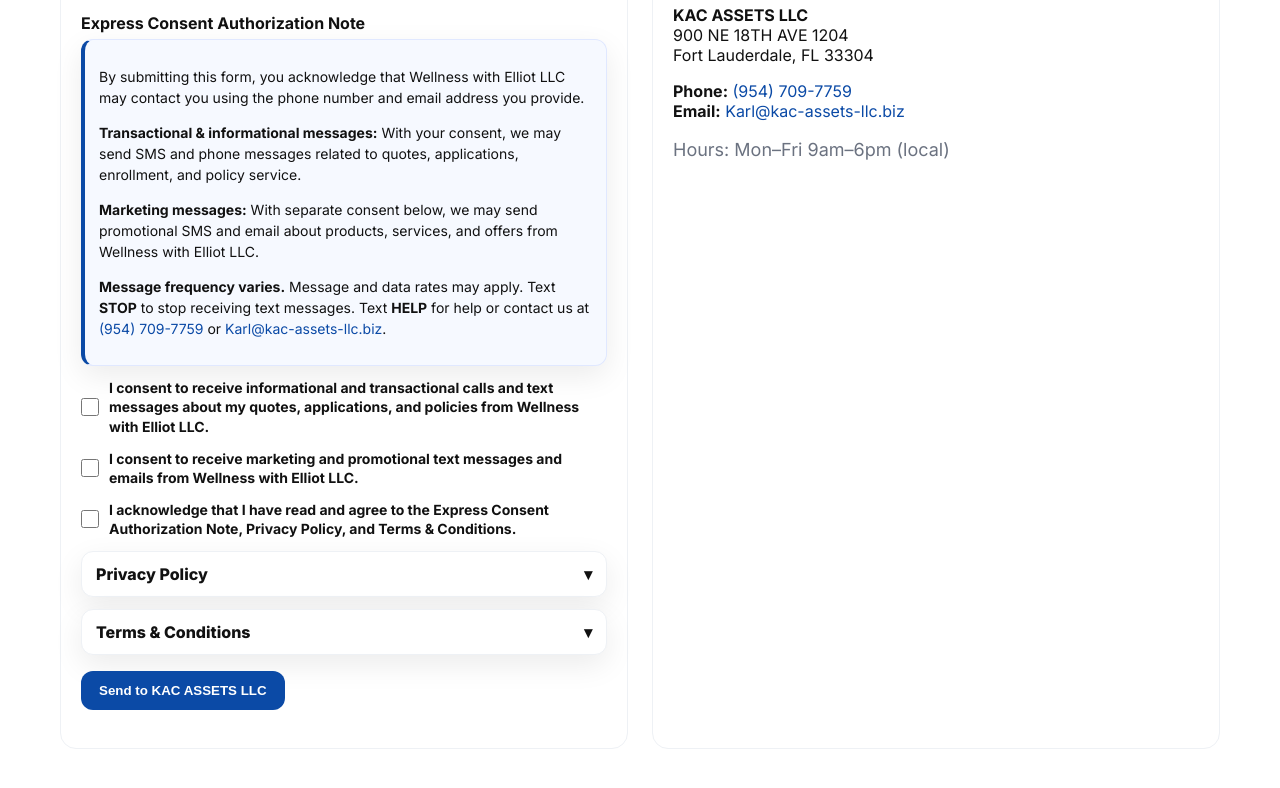
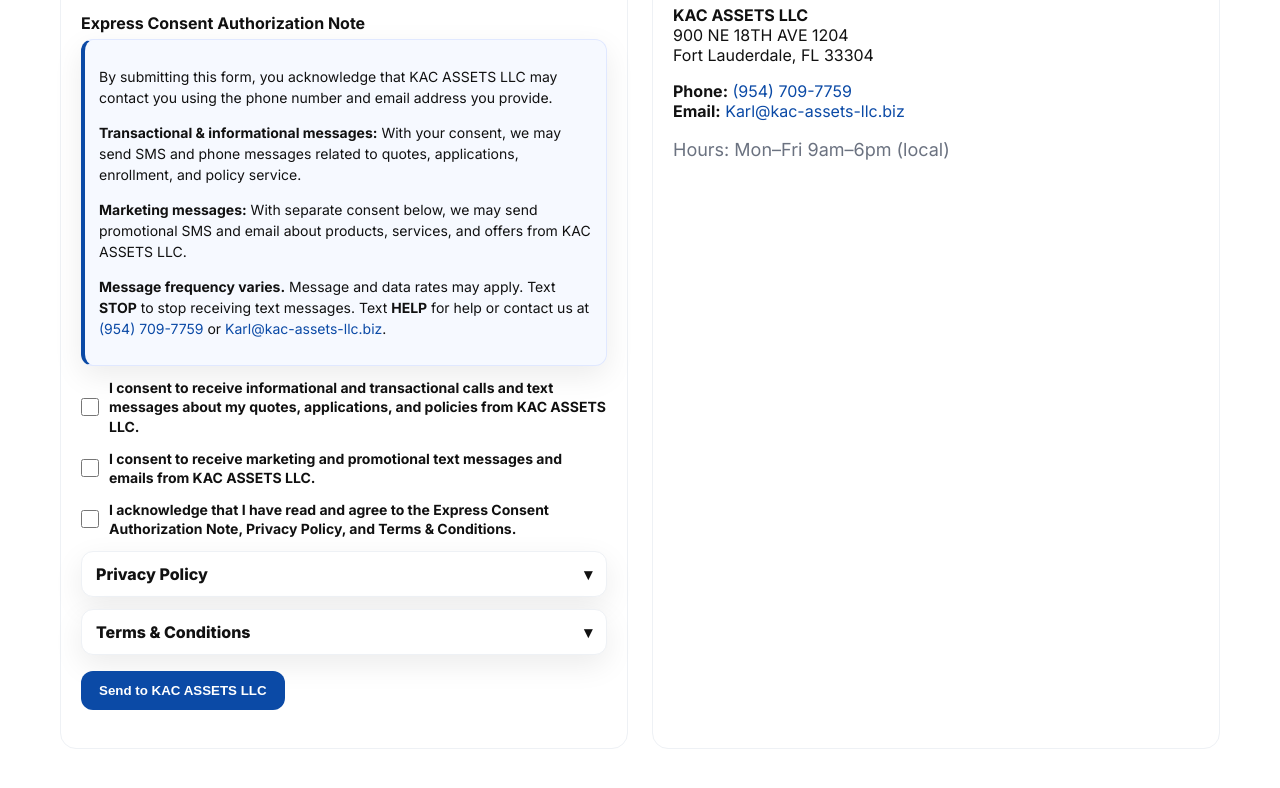
Before and after one commit to still62bronzes/kac-assets-llc.biz, a plain HTML site: page index.html in a window 1280 px wide. Shown: the part 3953-4741 px from the top of the page. Drawn offline with Linux system fonts and the light colour scheme.

Commit message:
Update index.html

```diff
--- a/index.html
+++ b/index.html
@@ -491,7 +491,7 @@
   <h4>Express Consent Authorization Note</h4>
   <div id="express-consent-note" class="consent-card">
     <p>
-      By submitting this form, you acknowledge that Wellness with Elliot LLC may contact you
+      By submitting this form, you acknowledge that KAC ASSETS LLC may contact you
       using the phone number and email address you provide.
     </p>
     <p>
@@ -500,7 +500,7 @@
     </p>
     <p>
       <strong>Marketing messages:</strong> With separate consent below, we may send promotional
-      SMS and email about products, services, and offers from Wellness with Elliot LLC.
+      SMS and email about products, services, and offers from KAC ASSETS LLC.
     </p>
     <p>
       <strong>Message frequency varies.</strong> Message and data rates may apply.
@@ -523,7 +523,7 @@
     <label for="consent-transactional">
       <strong>
         I consent to receive informational and transactional calls and text messages
-        about my quotes, applications, and policies from Wellness with Elliot LLC.
+        about my quotes, applications, and policies from KAC ASSETS LLC.
       </strong>
     </label>
   </div>
@@ -539,7 +539,7 @@
     <label for="consent-marketing">
       <strong>
         I consent to receive marketing and promotional text messages and emails
-        from Wellness with Elliot LLC.
+        from KAC ASSETS LLC.
       </strong>
     </label>
   </div>
```
